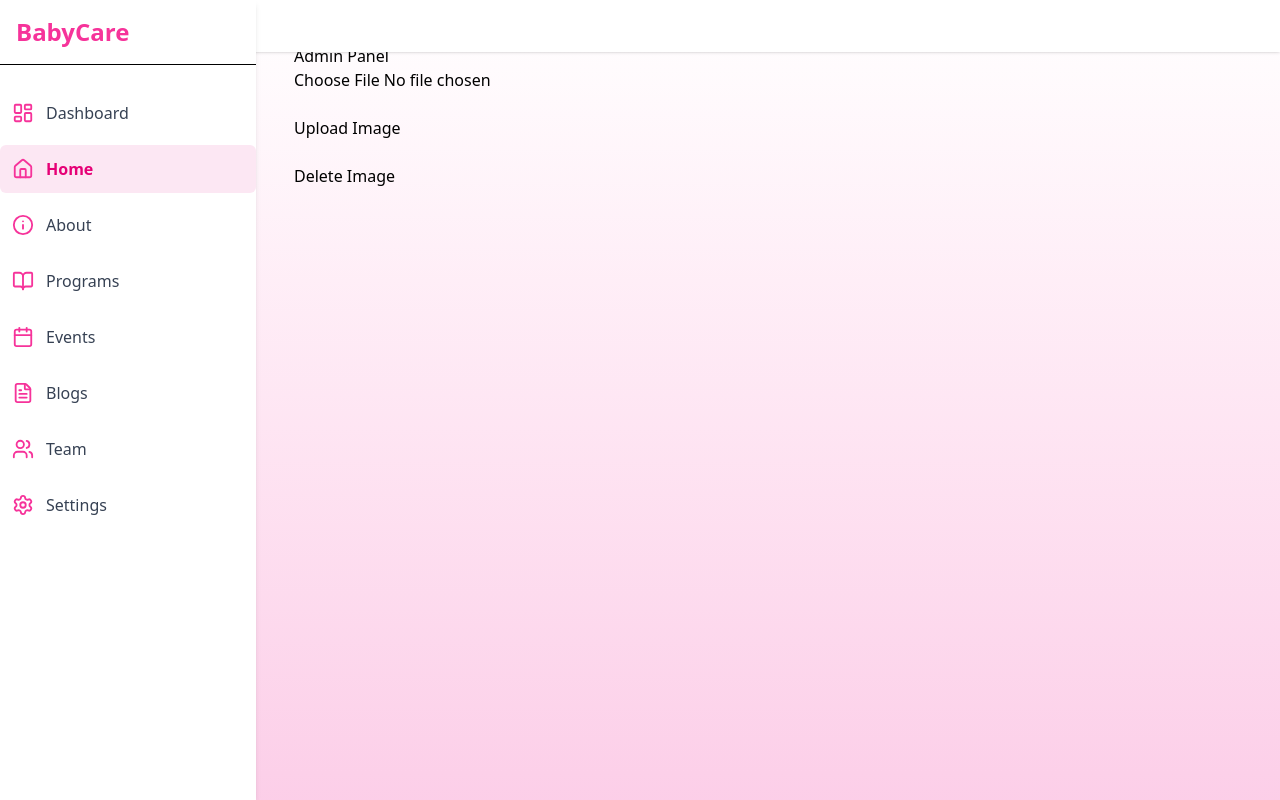
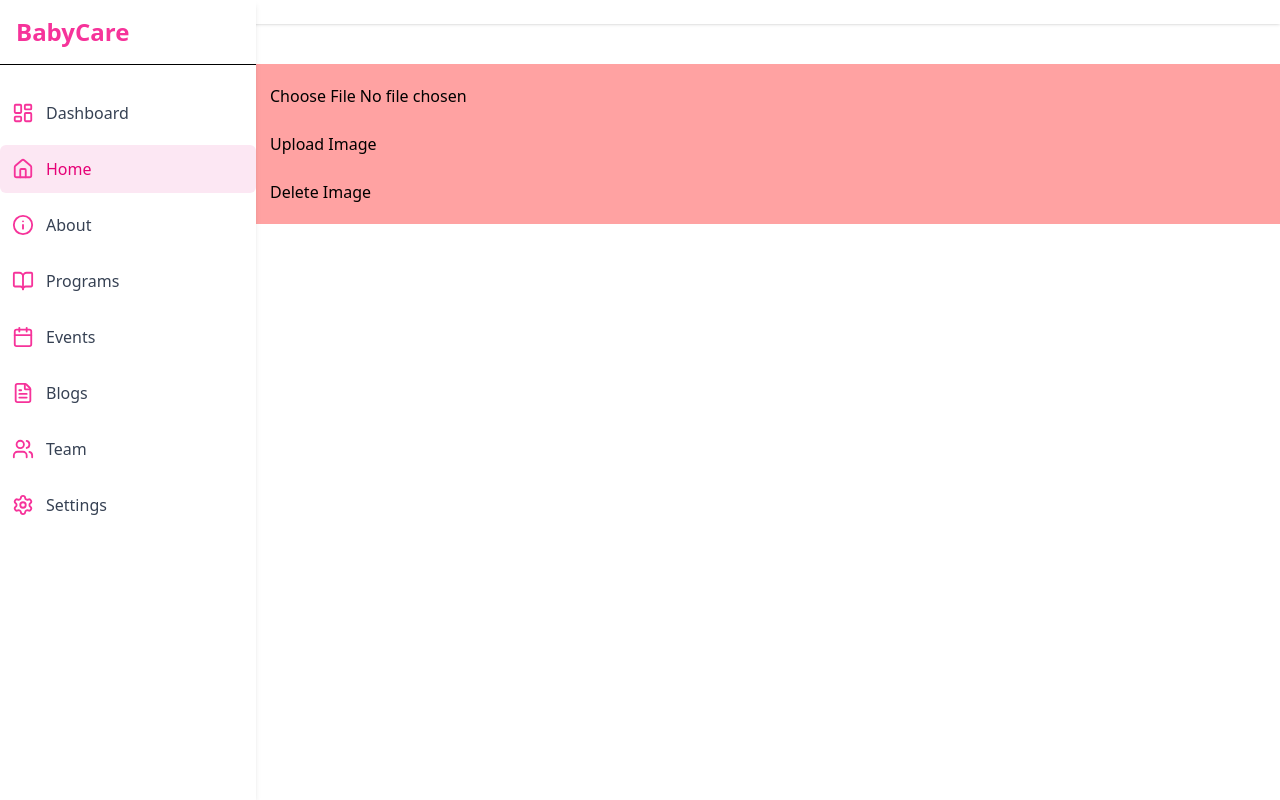
Before and after one commit to srishtinsaan/Babycare-admin_frontend, a React app: page /home in a window 1280 px wide. Built offline with nearby package versions, Linux system fonts and the light colour scheme; no server answers; sample sign-in values are in the browser's storage; the HTML template or start-up script is replaced by a standard one.

Commit message:
frontend fixed

```diff
--- a/src/App.jsx
+++ b/src/App.jsx
@@ -9,8 +9,10 @@ import {
   Navigate,
 } from "react-router-dom";
 
+import Layout from "./pages/Layout";
 import Dashboard from "./pages/Dashboard";
-import Sidebar from "./pages/Sidebar";
+import Sidebar from "./components/Sidebar";
+import Nabvar from './components/Navbar'
 import Home from "./pages/Home";
 import About from "./pages/About";
 import Programs from "./pages/Programs";
@@ -28,18 +30,7 @@ const ProtectedRoute = ({ children }) => {
 
 const App = () => {
 
-  const [jokes,setJokes] = useState([])
 
-  useEffect(() => {
-    axios.get('http://localhost:3000/jokes')
-    .then((response) => {
-      setJokes(response.data) // no need to do .json and all in axios
-    })
-    // setJokes ne jokes array me set kar diya api se jokes data le ke
-    .catch((error) => {
-      console.log(error)
-    })
-  })
 
 
   return (
@@ -53,7 +44,7 @@ const App = () => {
           path="/*"
           element={
             <ProtectedRoute>
-              <Sidebar />
+              <Layout />
             </ProtectedRoute>
           }
         >
--- /dev/null
+++ b/src/components/Navbar.jsx
@@ -0,0 +1,18 @@
+import { Menu } from "lucide-react";
+
+const Navbar = ({ onMenuClick }) => {
+  return (
+    <header className="flex  items-center fixed top-0 left-0 w-full z-20 shadow px-4 py-3 justify-between">
+      <button
+        onClick={onMenuClick}
+        className="p-2 rounded hover:bg-pink-100 md:hidden"
+      >
+        <Menu size={22} />
+      </button>
+
+    </header>
+  );
+};
+
+
+export default Navbar;
--- /dev/null
+++ b/src/components/Sidebar.jsx
@@ -0,0 +1,93 @@
+import { useState, useEffect } from "react";
+import {
+  LayoutDashboard,
+  X,
+  Home,
+  Calendar,
+  BookOpen,
+  Settings,
+  Users,
+  FileText,
+  Info,
+} from "lucide-react";
+import { Link, useLocation } from "react-router-dom";
+
+const Sidebar = ({ isOpen, onClose }) => {
+  const [isMobile, setIsMobile] = useState(window.innerWidth < 768);
+  const location = useLocation();
+
+  useEffect(() => {
+    const handleResize = () => {
+      const mobile = window.innerWidth < 768;
+      setIsMobile(mobile);
+
+      // when switching to desktop, sidebar should stay open
+      if (!mobile) {
+        // do nothing because Layout controls isOpen
+      }
+    };
+
+    window.addEventListener("resize", handleResize);
+    return () => window.removeEventListener("resize", handleResize);
+  }, []);
+
+  const menuItems = [
+    { name: "Dashboard", icon: LayoutDashboard, path: "/dashboard" },
+    { name: "Home", icon: Home, path: "/home" },
+    { name: "About", icon: Info, path: "/about" },
+    { name: "Programs", icon: BookOpen, path: "/programs" },
+    { name: "Events", icon: Calendar, path: "/events" },
+    { name: "Blogs", icon: FileText, path: "/blogs" },
+    { name: "Team", icon: Users, path: "/team" },
+    { name: "Settings", icon: Settings, path: "/settings" },
+  ];
+
+  return (
+    <aside
+      className={`fixed top-0 left-0 z-40 bg-white shadow-md h-screen transition-all  duration-300
+      ${isMobile ? (isOpen ? "w-64" : "w-0") : "w-64"}
+ overflow-hidden`}
+    >
+      {/* Header */}
+      <div className="flex items-center justify-between p-4 border-b">
+        <h2
+          className={`text-2xl font-bold text-pink-500 ${
+  isMobile ? (isOpen ? "opacity-100" : "opacity-0") : "opacity-100"
+}`}
+        >
+          BabyCare
+        </h2>
+
+        {isMobile && (
+          <button onClick={onClose} className="p-2 rounded hover:bg-pink-100">
+            <X size={22} />
+          </button>
+        )}
+      </div>
+
+      {/* Menu */}
+      <ul className="space-y-2 mt-6 text-gray-700">
+        {menuItems.map(({ name, icon: Icon, path }) => {
+          const isActive = location.pathname === path;
+          return (
+            <li key={name}>
+              <Link
+                to={path}
+                className={`flex items-center gap-3 p-3 rounded-md transition-colors ${
+                  isActive
+                    ? "bg-pink-100 text-pink-600"
+                    : "hover:bg-pink-50"
+                }`}
+              >
+                <Icon className="text-pink-500" size={22} />
+                {(isOpen || !isMobile) && <span>{name}</span>}
+              </Link>
+            </li>
+          );
+        })}
+      </ul>
+    </aside>
+  );
+};
+
+export default Sidebar;
--- a/src/pages/About.jsx
+++ b/src/pages/About.jsx
@@ -1,10 +1,35 @@
-import React from 'react'
+import { useState } from "react";
 
-function About() {
+function About({label, page, currentImage }) {
+  const [file, setFile] = useState(null);
+
+  const submitImage = async () => {
+    const formData = new FormData();
+    formData.append("image", file);
+    formData.append("page", page);
+    formData.append("label", label);
+
+    await fetch("http://localhost:8000/upload-image", {
+      method: "POST",
+      body: formData,
+    });
+
+    alert("Updated!");
+  };
+
   return (
-    <div>
-
-    </div>
+<table className="home-container">
+      <tbody>
+        <tr>
+      <td>{label}</td>
+      <td><img src={currentImage} width="120" /></td>
+      <td>
+        <input type="file" onChange={(e) => setFile(e.target.files[0])} />
+        <button onClick={submitImage}>Upload</button>
+      </td>
+    </tr>
+      </tbody>
+    </table>
   )
 }
 
--- a/src/pages/Auth.jsx
+++ b/src/pages/Auth.jsx
@@ -11,12 +11,12 @@ const Auth = () => {
     e.preventDefault();
 
     // Dummy auth — replace with backend API later
-    if (email === "admin@babycare.com" && password === "admin123") {
+    // if (email === "admin@babycare.com" && password === "admin123") {
       localStorage.setItem("token", "dummyToken123"); // mark as logged in
       navigate("/dashboard"); // redirect to admin
-    } else {
-      alert("Invalid credentials");
-    }
+    // } else {
+    //   alert("Invalid credentials");
+    // }
   };
 
   return (
@@ -32,9 +32,9 @@ const Auth = () => {
               type="email"
               placeholder="Email"
               className="w-full pl-10 pr-3 py-2 border rounded-lg focus:ring-2 focus:ring-pink-400 focus:outline-none"
-              value={email}
-              onChange={(e) => setEmail(e.target.value)}
-              required
+              // value={email}
+              // onChange={(e) => setEmail(e.target.value)}
+              // required
             />
           </div>
 
@@ -44,9 +44,9 @@ const Auth = () => {
               type="password"
               placeholder="Password"
               className="w-full pl-10 pr-3 py-2 border rounded-lg focus:ring-2 focus:ring-pink-400 focus:outline-none"
-              value={password}
-              onChange={(e) => setPassword(e.target.value)}
-              required
+              // value={password}
+              // onChange={(e) => setPassword(e.target.value)}
+              // required
             />
           </div>
 
--- a/src/pages/Dashboard.jsx
+++ b/src/pages/Dashboard.jsx
@@ -1,9 +1,7 @@
-import Sidebar from './Sidebar'
 
 function Dashboard() {
   return (
     <div>
-      <Sidebar></Sidebar>
     </div>
   )
 }
--- a/src/pages/Home.jsx
+++ b/src/pages/Home.jsx
@@ -28,7 +28,6 @@ function Home() {
 
   return (
     <div className="home-container">
-      <h1>Admin Panel</h1>
 
       <input type="file" onChange={(e) => setFile(e.target.files[0])} />
       <br /><br />
--- /dev/null
+++ b/src/pages/Layout.jsx
@@ -0,0 +1,26 @@
+import Sidebar from "../components/Sidebar";
+import Navbar from "../components/Navbar"
+import { Outlet } from "react-router-dom";
+import { useState } from "react";
+
+
+export default function Layout() {
+  const [isSidebarOpen, setIsSidebarOpen] = useState(false);
+
+  return (
+    <div className="flex min-h-screen">
+      <Sidebar
+        isOpen={isSidebarOpen}
+        onClose={() => setIsSidebarOpen(false)}
+      />
+
+      <div className="flex flex-col w-screen">
+        <Navbar onMenuClick={() => setIsSidebarOpen(true)} />
+
+        <main className="bg-red-300 mt-16">
+          <Outlet />
+        </main>
+      </div>
+    </div>
+  );
+}
--- a/src/pages/Sidebar.jsx
+++ /dev/null
@@ -1,117 +0,0 @@
-import React, { useState, useEffect } from "react";
-import { Outlet } from "react-router-dom";
-import {
-  Menu,
-  LayoutDashboard,
-  X,
-  Home,
-  Calendar,
-  BookOpen,
-  Settings,
-  Users,
-  FileText,
-  Info,
-} from "lucide-react";
-import { Link, useLocation } from "react-router-dom";
-
-const Sidebar = () => {
-  const [isOpen, setIsOpen] = useState(true);
-  const [isMobile, setIsMobile] = useState(window.innerWidth < 768);
-  const location = useLocation();
-
-  useEffect(() => {
-    const handleResize = () => {
-      const mobile = window.innerWidth < 768;
-      setIsMobile(mobile);
-      if (!mobile) setIsOpen(true);
-    };
-    window.addEventListener("resize", handleResize);
-    return () => window.removeEventListener("resize", handleResize);
-  }, []);
-
-  const toggleSidebar = () => setIsOpen(!isOpen);
-
-  const menuItems = [
-    { name: "Dashboard", icon: LayoutDashboard, path: "/dashboard" },
-    { name: "Home", icon: Home, path: "/home" },
-    { name: "About", icon: Info, path: "/about" },
-    { name: "Programs", icon: BookOpen, path: "/programs" },
-    { name: "Events", icon: Calendar, path: "/events" },
-    { name: "Blogs", icon: FileText, path: "/blogs" },
-    { name: "Team", icon: Users, path: "/team" },
-    { name: "Settings", icon: Settings, path: "/settings" },
-  ];
-
-  return (
-    <div className="flex min-h-screen ">
-      {/* Sidebar */}
-      <aside
-  className={`fixed top-0 left-0 z-40 bg-white shadow-md h-screen transition-all duration-300
-  ${isOpen ? "w-64" : isMobile ? "w-0" : "w-20"} overflow-hidden`}
->
-        <div className="flex items-center justify-between p-4 border-b">
-          <h2
-            className={`text-2xl font-bold text-pink-500 transition-all duration-300 ${
-              isOpen ? "opacity-100" : "opacity-0 md:hidden"
-            }`}
-          >
-            BabyCare
-          </h2>
-
-          {isMobile && (
-            <button
-              onClick={toggleSidebar}
-              className="p-2  rounded hover:bg-pink-100"
-            >
-              <X size={22} />
-            </button>
-          )}
-        </div>
-
-        <ul className="space-y-2 mt-6 text-gray-700">
-          {menuItems.map(({ name, icon: Icon, path }) => {
-            const isActive = location.pathname === path;
-            return (
-              <li key={name}>
-                <Link
-                  to={path}
-                  onClick={() => isMobile && toggleSidebar()}
-                  className={`flex items-center gap-3 p-3 cursor-pointer rounded-md transition-colors
-                    ${isActive ? "bg-pink-100 text-pink-600 font-semibold" : "hover:bg-pink-50"}
-                  `}
-                >
-                  <Icon className="text-pink-500" size={22} />
-                  {isOpen && <span>{name}</span>}
-                </Link>
-              </li>
-            );
-          })}
-        </ul>
-      </aside>
-
-      {/* Main Content */}
-      <div className="flex-1  flex flex-col">
-        {/* Top Bar */}
-        <header className="flex items-center fixed w-full justify-between bg-white  shadow px-4 py-3">
-          {isMobile && (
-            <button
-              onClick={toggleSidebar}
-              className="p-2 rounded hover:bg-pink-100"
-            >
-              <Menu size={22} />
-            </button>
-          )}
-          <h1 className="text-xl font-semibold  text-gray-800">Admin Panel</h1>
-        </header>
-
-        {/* Your Page Content will load here */}
-      <main className="flex-1 bg-gradient-to-b from-white to-pink-200 p-6">
-        {/* Page content will come from your <Routes> in App.jsx */}
-        <Outlet />
-        </main>
-      </div>
-    </div>
-  );
-};
-
-export default Sidebar;
```
